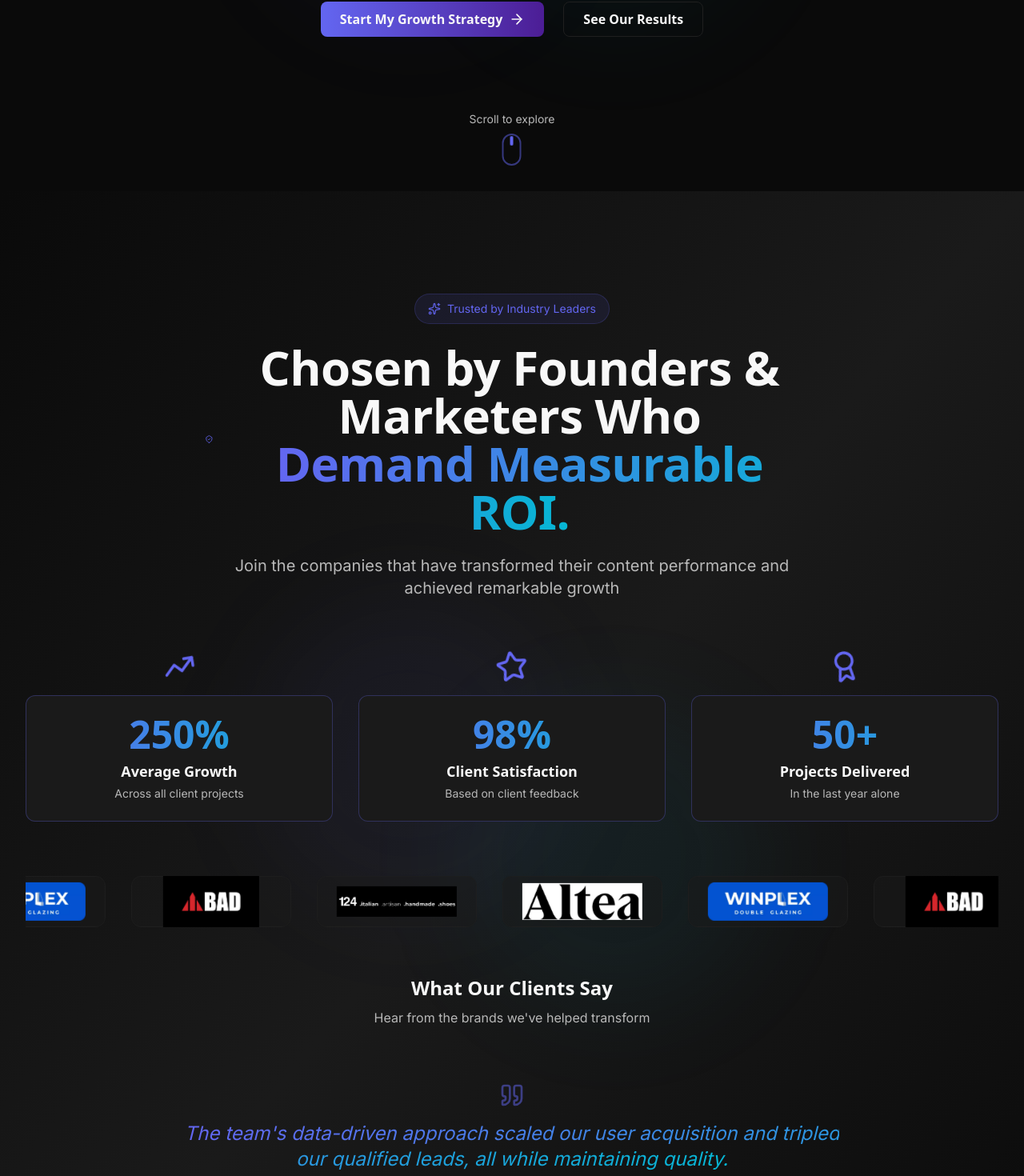
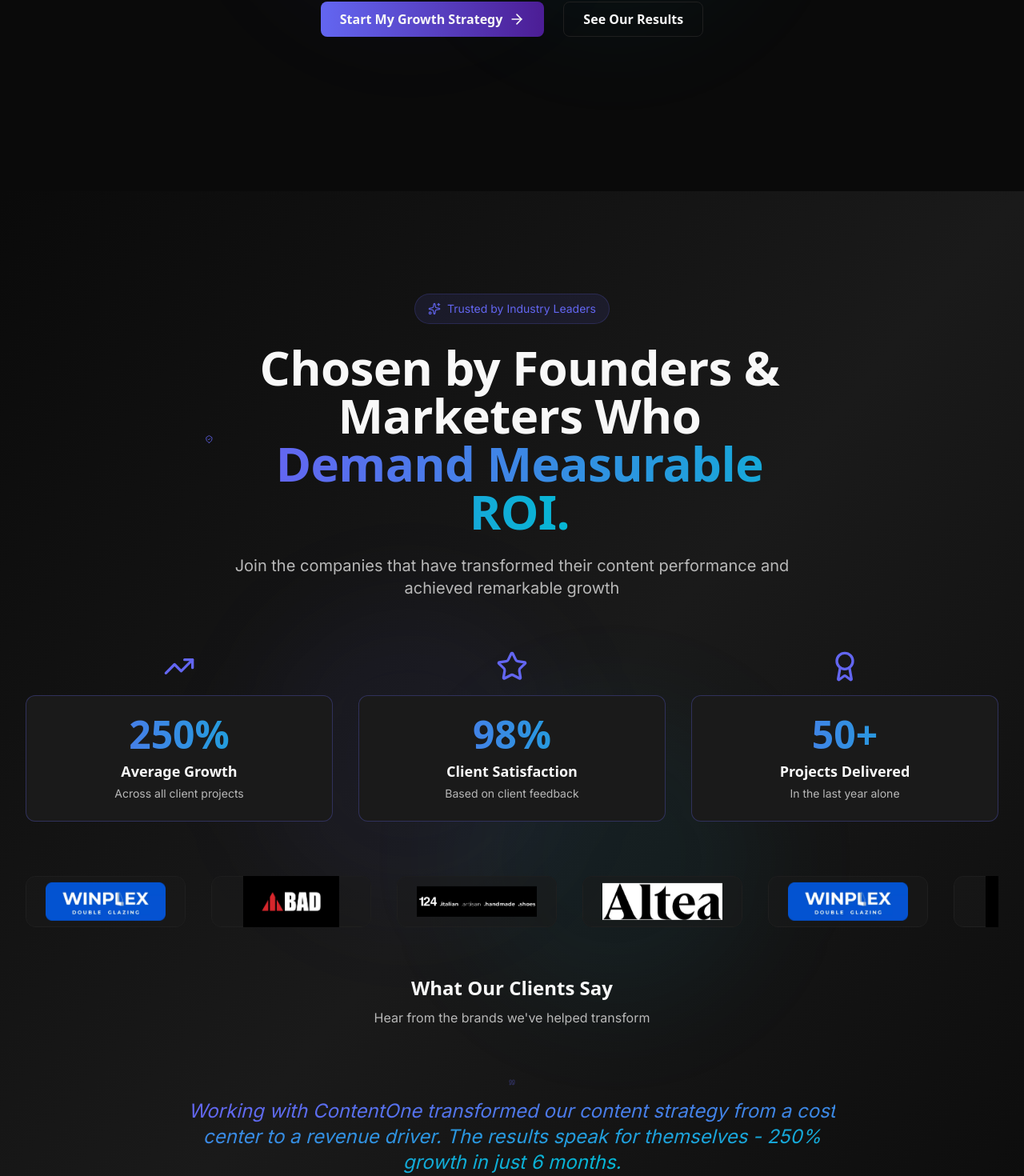
Before and after one commit to elplombino01/contentone.com.au, a Next.js app: page / in a window 1280 px wide. Shown: the part 641-2111 px from the top of the page at 80% size. Built offline with nearby package versions, Linux system fonts and the light colour scheme.

Commit message:
feat: remove all infinite loop animations for performance

```diff
--- a/src/app/_components/sections/AboutMe.tsx
+++ b/src/app/_components/sections/AboutMe.tsx
@@ -60,7 +60,7 @@ function ButtonParticles({ reduceMotion }: { reduceMotion: boolean | null }) {
           }}
           transition={{
             duration: p.duration,
-            repeat: Infinity,
+            repeat: 1,
             repeatDelay: p.repeatDelay,
           }}
         />
@@ -187,7 +187,6 @@ export default function AboutMe() {
                 }}
                 transition={{
                   duration: 6,
-                  repeat: Infinity,
                   ease: "easeInOut",
                 }}
               >
@@ -315,7 +314,6 @@ export default function AboutMe() {
                     animate={prefersReducedMotion ? undefined : { x: [0, 5, 0] }}
                     transition={prefersReducedMotion ? undefined : {
                       duration: 1.5,
-                      repeat: Infinity,
                       repeatType: "reverse"
                     }}
                   >
--- a/src/app/_components/sections/ContactForm.tsx
+++ b/src/app/_components/sections/ContactForm.tsx
@@ -119,7 +119,7 @@ export default function ContactForm() {
                         whileTap={{ scale: 0.95 }}
                     >
                         {isSubmitting ? (
-                            <span className="flex items-center justify-center"> <Send className="w-5 h-5 mr-2 animate-spin" /> Submitting...</span>
+                            <span className="flex items-center justify-center"> <Send className="w-5 h-5 mr-2" /> Submitting...</span>
                         ) : (
                             <span className="flex items-center justify-center">Claim My Free Growth Strategy <ArrowRight className="w-5 h-5 ml-2 group-hover:translate-x-1 transition-transform" /></span>
                         )}
--- a/src/app/_components/sections/HeroSection.tsx
+++ b/src/app/_components/sections/HeroSection.tsx
@@ -103,20 +103,7 @@ export default function HeroSection() {
         </motion.div>
       </motion.div>
 
-      {/* Scroll Indicator - simplified for performance */}
-      <div className="absolute bottom-8 left-1/2 transform -translate-x-1/2">
-        <div
-          className="flex flex-col items-center cursor-pointer group"
-          onClick={() => {
-            document.getElementById('services')?.scrollIntoView({ behavior: 'smooth' });
-          }}
-        >
-          <span className="text-sm text-acier-doux mb-2 group-hover:text-ivoire-mat transition-colors">Scroll to explore</span>
-          <div className="w-6 h-10 border-2 border-indigo-electrique/50 rounded-full flex justify-center group-hover:border-indigo-electrique transition-colors">
-            <div className="w-1 h-3 bg-indigo-electrique rounded-full animate-bounce mt-1" />
-          </div>
-        </div>
-      </div>
+
     </section>
   );
 }
--- a/src/app/_components/sections/PerfectMatch.tsx
+++ b/src/app/_components/sections/PerfectMatch.tsx
@@ -479,7 +479,7 @@ function ClientParticles({ reduceMotion }: { reduceMotion: boolean }) {
           }}
           transition={{
             duration: p.duration,
-            repeat: Infinity,
+            repeat: 1,
             repeatType: "reverse",
           }}
         />
@@ -530,7 +530,7 @@ function ClientHoverParticles({ reduceMotion }: { reduceMotion: boolean }) {
           }}
           transition={{
             duration: p.duration,
-            repeat: Infinity,
+            repeat: 1,
             repeatDelay: p.delay,
           }}
         />
--- a/src/app/_components/sections/TrustedBy.tsx
+++ b/src/app/_components/sections/TrustedBy.tsx
@@ -94,16 +94,7 @@ export default function TrustedBy() {
     }
   }, [isInView]);
 
-  // Auto-rotate testimonials
-  useEffect(() => {
-    if (!isInView) return;
 
-    const interval = setInterval(() => {
-      setActiveTestimonial((prev) => (prev + 1) % testimonials.length);
-    }, 5000);
-
-    return () => clearInterval(interval);
-  }, [isInView]);
 
   const containerVariants = {
     hidden: { opacity: 0 },
@@ -259,7 +250,7 @@ export default function TrustedBy() {
               <div className="flex justify-center mb-4">
                 <motion.div
                   animate={reduceMotion ? undefined : { rotate: [0, 10, -10, 0], scale: [1, 1.05, 1] }}
-                  transition={reduceMotion ? undefined : { duration: 4, repeat: Infinity, ease: "easeInOut" }}
+                  transition={reduceMotion ? undefined : { duration: 4, ease: "easeInOut" }}
                 >
                   <stat.icon className="w-10 h-10 text-indigo-electrique" />
                 </motion.div>
@@ -291,7 +282,7 @@ export default function TrustedBy() {
           >
             <div
               className="flex items-center gap-8 pr-8 will-change-transform"
-              style={reduceMotion ? undefined : { animation: "marquee 28s linear infinite" }}
+              style={reduceMotion ? undefined : { }}
               onMouseEnter={(e) => {
                 if (reduceMotion) return;
                 const track = e.currentTarget as HTMLElement;
--- a/src/app/globals.css
+++ b/src/app/globals.css
@@ -212,20 +212,20 @@
 
   /* Animation components */
   .animate-float {
-    animation: float 3s ease-in-out infinite;
+    animation: float 3s ease-in-out;
   }
 
   .animate-glow {
-    animation: glow 2s ease-in-out infinite alternate;
+    animation: glow 2s ease-in-out alternate;
   }
 
   .animate-pulse-glow {
-    animation: pulseGlow 2s infinite;
+    animation: pulseGlow 2s;
   }
 
   .animate-gradient {
     background-size: 200% 200%;
-    animation: gradient 8s ease infinite;
+    animation: gradient 8s ease;
   }
 
   /* Interactive elements */
@@ -318,7 +318,7 @@
     position: absolute;
     inset: 0;
     background: linear-gradient(90deg, transparent, rgba(255,255,255,0.10), transparent);
-    animation: shimmer 2s linear infinite;
+    animation: shimmer 2s linear;
   }
 
   /* Line skeleton for text placeholders */
@@ -378,15 +378,6 @@
   @keyframes marquee {
     0% { transform: translateX(0); }
     100% { transform: translateX(-33.333%); }
-  }
-  /* Reduced motion helper utilities */
-  @media (prefers-reduced-motion: reduce) {
-    .motion-reduce\:animate-none {
-      animation: none !important;
-    }
-    .motion-reduce\:transition-none {
-      transition: none !important;
-    }
   }
 
   .will-change-transform-opacity {
@@ -492,7 +483,7 @@
     width: 100%;
     height: 100%;
     background: linear-gradient(90deg, transparent, rgba(255, 255, 255, 0.1), transparent);
-    animation: shimmer 2s linear infinite;
+    animation: shimmer 2s linear;
   }
 
   /* Reduced motion: keep shimmer minimal while maintaining static appearance for bg-glow-dots */
```
